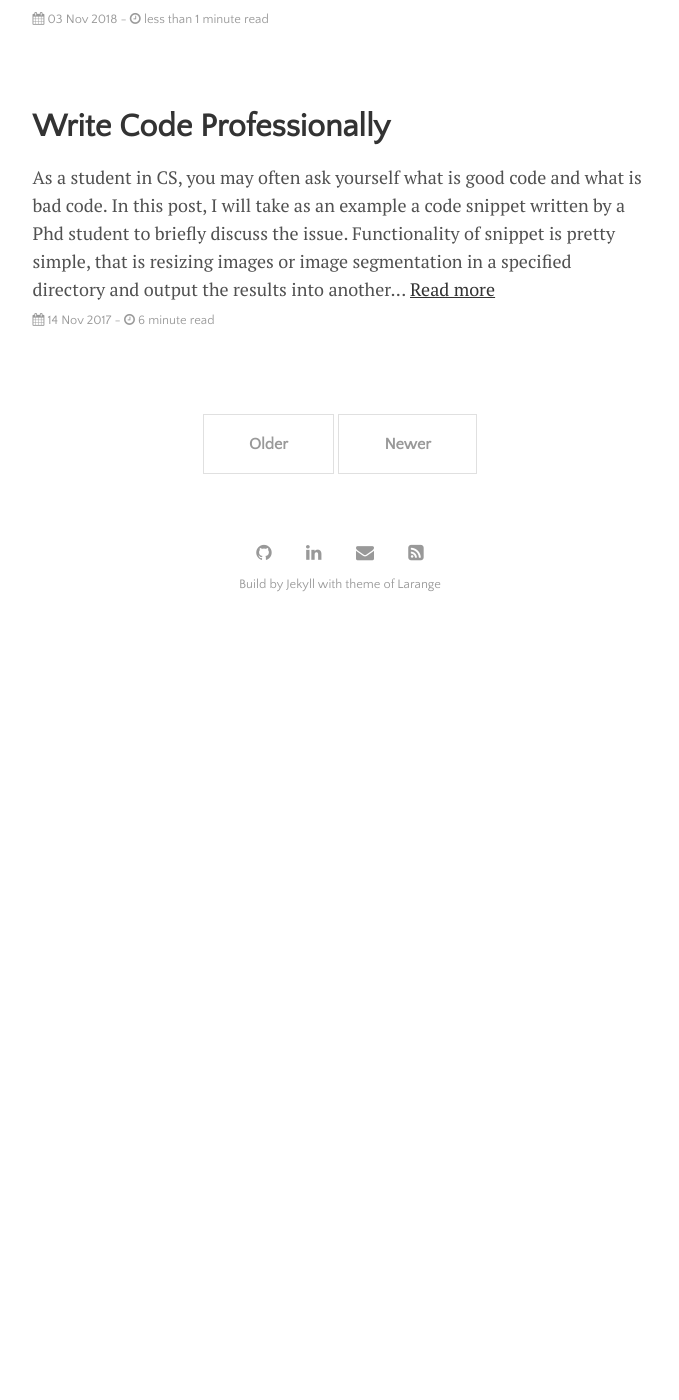
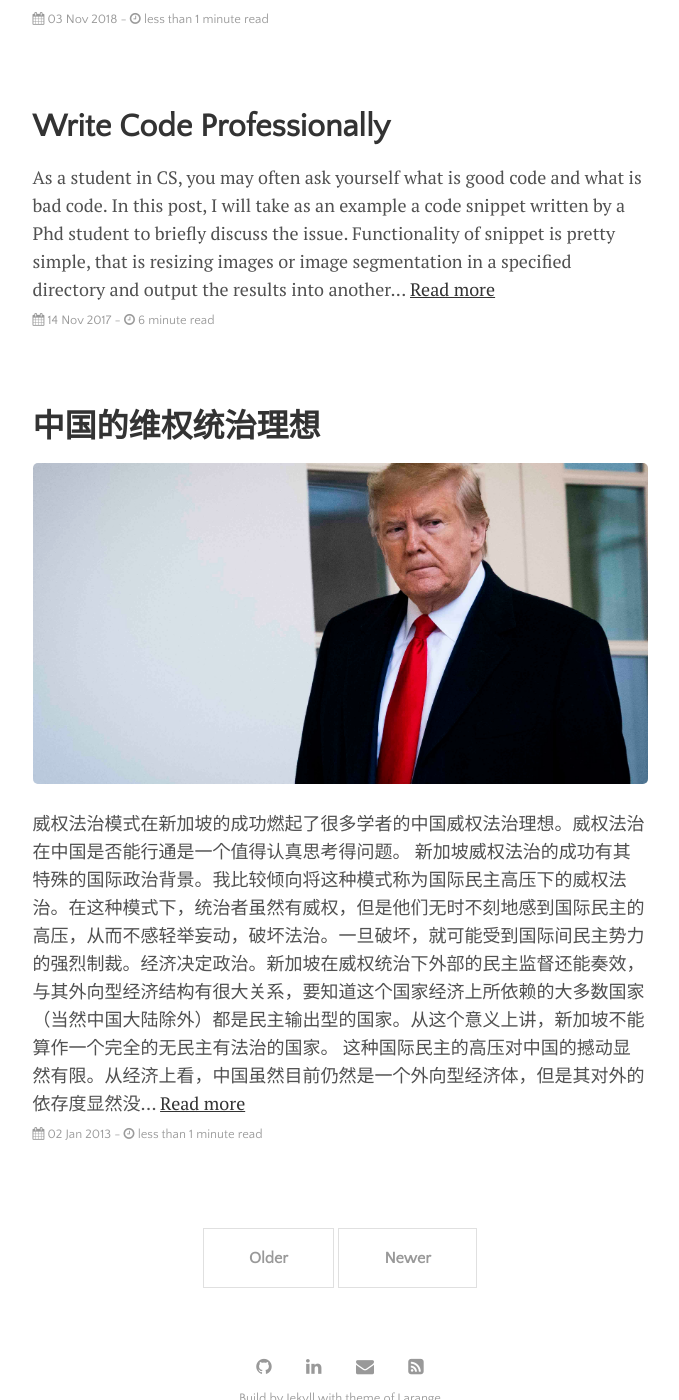
Before and after one commit to tao-sun/taolog_Lagrange, a Jekyll site: the page built from index.html, in a window 1280 px wide and 1400 px high, scrolled down 898 px. Shown: the whole window, without its empty margins (300-979 px from the left). Built offline with Jekyll 4.4.1, drawn with Linux system fonts in a browser that asks for light colours; the list of posts is cut into pages by our own code; before the commit the page ends 1528 px from its top, so only the background shows below that.

Commit message:
Added unpublished old posts.

```diff
--- /dev/null
+++ b/_posts/2013-01-02-autocracy.md
@@ -0,0 +1,16 @@
+---
+layout: post
+title: "中国的维权统治理想"
+author: "Tao Sun"
+categories: Politics
+tags: []
+image: trump_alone.jpg
+---
+
+威权法治模式在新加坡的成功燃起了很多学者的中国威权法治理想。威权法治在中国是否能行通是一个值得认真思考得问题。
+
+新加坡威权法治的成功有其特殊的国际政治背景。我比较倾向将这种模式称为国际民主高压下的威权法治。在这种模式下，统治者虽然有威权，但是他们无时不刻地感到国际民主的高压，从而不感轻举妄动，破坏法治。一旦破坏，就可能受到国际间民主势力的强烈制裁。经济决定政治。新加坡在威权统治下外部的民主监督还能奏效，与其外向型经济结构有很大关系，要知道这个国家经济上所依赖的大多数国家（当然中国大陆除外）都是民主输出型的国家。从这个意义上讲，新加坡不能算作一个完全的无民主有法治的国家。
+
+这种国际民主的高压对中国的撼动显然有限。从经济上看，中国虽然目前仍然是一个外向型经济体，但是其对外的依存度显然没有新加坡如此之高，同时庞大内部市场对外部资本也有非常大的吸引力。经济上的相对独立自主，抵消了很多外部民主压力。从社会层面上看，中国前有“不信邪”的毛泽东思想在前，后有21世纪后的民粹爱国主义教育，大多数民众特别是新一代年轻人对外部强加给中国东西形成了一种本能的反感，这种反感无意间帮助统治者抵御了一部分民主的高压。
+
+在没有外部民主高压的情况下，在威权下建立法治的动力不足，这种模式能否建立尚需打一个大大的问号。即使在一个开明领导或者领导集体的努力下建立起来，在没有外部压力制约下，这种模式能走多远又是一个让人毫无信心的因素。一句话，中国的威权法治理想在目前社会条件下似乎仍然是一个遥不可及的梦。
```
Also changed, not shown: _posts/2018-11-03-mid-election.md (+1 -6 lines), _posts/2017-08-02-code-professionally.md (renamed from _posts/2017-08-02-code-professionally.markdown).
